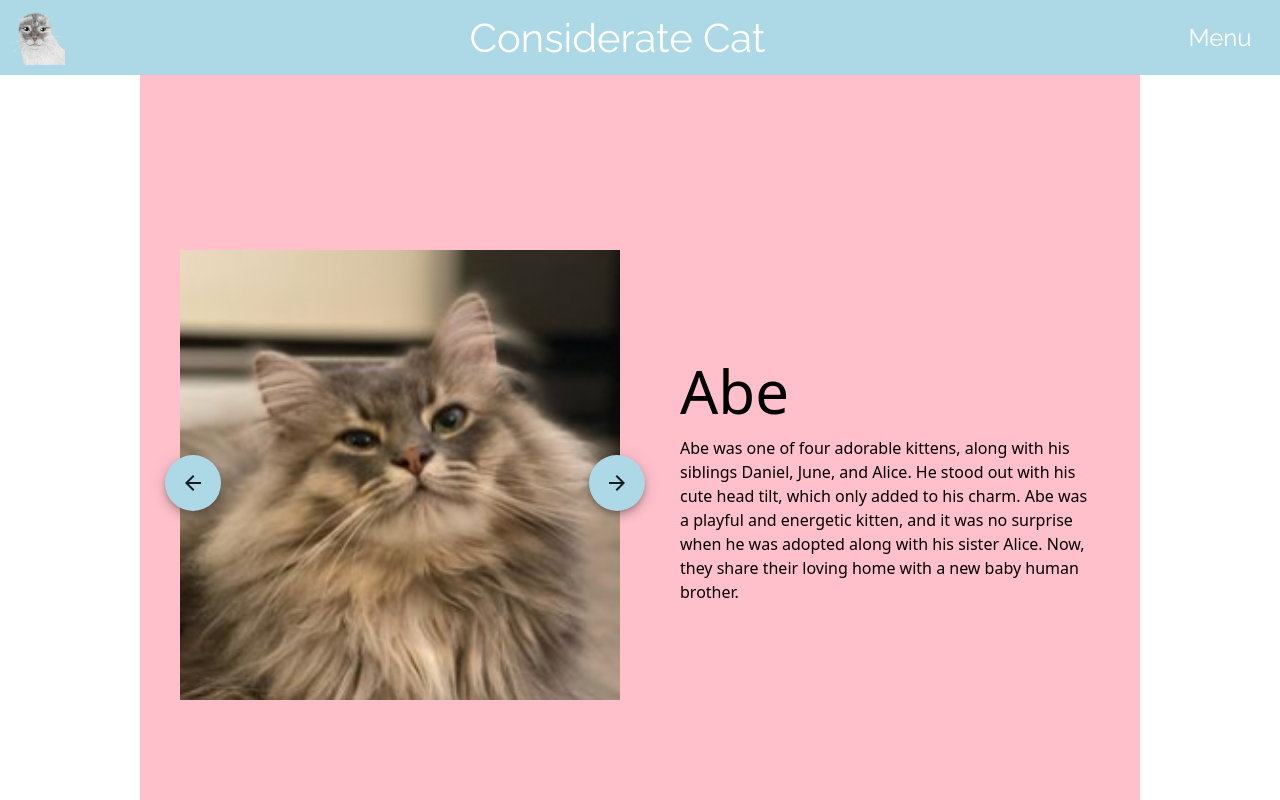
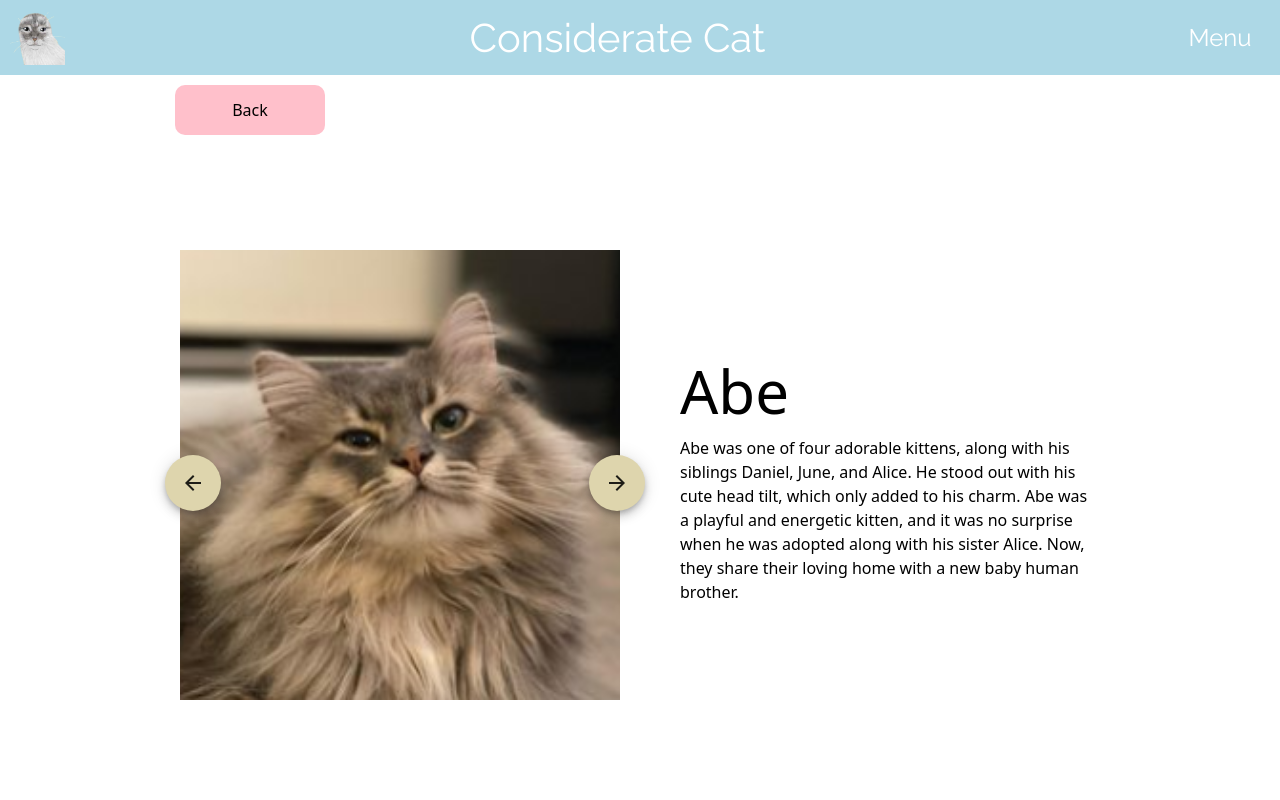
Before and after one commit to madeleine-patience/Considerate-Cat-Tarot-App, a React (Vite) app: page /CatCatalogue in a window 1280 px wide. Both pictures are taken after a click on the picture 145 px from the left and 230 px from the top of the page. Shown: the top 800 px of the page. Built offline with nearby package versions, Linux system fonts and the light colour scheme; a web font is replaced by a local one.

Commit message:
Added tarot card spread to associated cat cards.

```diff
--- a/package.json
+++ b/package.json
@@ -13,7 +13,7 @@
     "@emotion/styled": "^11.11.0",
     "@fontsource/merriweather": "^4.5.14",
     "@mui/icons-material": "^5.14.3",
-    "@mui/material": "^5.14.0",
+    "@mui/material": "^5.14.4",
     "localforage": "^1.10.0",
     "match-sorter": "^6.3.1",
     "react": "^18.2.0",
--- /dev/null
+++ b/src/components/AppearsOnTheseCards.tsx
@@ -0,0 +1,34 @@
+import CardData from "../data/tarotCardData";
+import catData from "../data/cats";
+import { styled } from "@mui/system";
+import ICatProps from "../types/CatProps";
+
+const TarotContainer = styled("div")({
+  display: "flex",
+  gap: "20px",
+  width: 1000,
+  margin: "auto",
+  padding: 20,
+});
+const MappedCard = styled("div")({
+  width: "200px",
+  display: "flex",
+});
+
+const AppearsOnTheseCards = ({ data }: ICatProps) => {
+  const displayTheseCards = data.appearsOnCards;
+
+  const cardsToDisplay = CardData.tarotDeck.map((card) => {
+    if (displayTheseCards.includes(card.id)) {
+      return (
+        <MappedCard>
+          <img src={card.imageFileName} key={card.id} />
+        </MappedCard>
+      );
+    }
+  });
+
+  return <TarotContainer>{cardsToDisplay}</TarotContainer>;
+};
+
+export default AppearsOnTheseCards;
--- a/src/components/CatCarousel.tsx
+++ b/src/components/CatCarousel.tsx
@@ -5,6 +5,11 @@ import ICatProps from "../types/CatProps";
 import { Fab } from "@mui/material";
 import ArrowBackIcon from "@mui/icons-material/ArrowBack";
 import ArrowForwardIcon from "@mui/icons-material/ArrowForward";
+import Button from "./Button";
+import { useNavigate } from "react-router-dom";
+import { ThemeProvider } from "@mui/material/styles";
+import theme from "../theme";
+import zIndex from "@mui/material/styles/zIndex";
 
 const PageContainer = styled("div")(({ theme }) => ({
   display: "flex",
@@ -12,7 +17,6 @@ const PageContainer = styled("div")(({ theme }) => ({
   position: "relative",
   width: 1000,
   height: "800px",
-  background: "pink",
   margin: "auto",
   padding: 20,
   gap: 20,
@@ -79,13 +83,16 @@ const BuddyImage = styled("img")({
   width: "100px",
   borderRadius: "10px",
 });
-interface CatCarouselProps {
-  id: number;
-}
 
-const CatCarousel = ({ data }: ICatProps) => {
+const CatCarousel = ({
+  data,
+  stateFromParent,
+  setterFromParent,
+}: ICatProps) => {
   const secondaryCatImages = catData.cats[data.id].secondaryImages ?? [];
   const [mainImage, setMainImage] = useState(data.image);
+
+  const navigate = useNavigate();
 
   const scrollThroughCats = (
     currentImage: string,
@@ -122,6 +129,25 @@ const CatCarousel = ({ data }: ICatProps) => {
     );
   });
   return (
+    <ThemeProvider theme={theme}>
+      <div
+        style={{
+          position: "relative",
+          width: 1000,
+          margin: "auto",
+        }}
+      >
+        <Button
+          buttonName="Back"
+          style={{
+            position: "absolute",
+            zIndex: 1,
+            margin: "10px 35px",
+          }}
+          onClick={() => {
+            setterFromParent?.(true);
+          }}
+        />
         <PageContainer>
           {/* Cat Content */}
           <LeftContainer>
@@ -131,7 +157,7 @@ const CatCarousel = ({ data }: ICatProps) => {
                   <Fab
                     aria-label="add"
                     style={{
-                  background: "lightBlue",
+                      background: theme.palette.secondary.main,
                     }}
                     onClick={() => scrollThroughCats(mainImage, "left")}
                   >
@@ -140,7 +166,7 @@ const CatCarousel = ({ data }: ICatProps) => {
                   <Fab
                     aria-label="add"
                     style={{
-                  background: "lightBlue",
+                      background: theme.palette.secondary.main,
                     }}
                     onClick={() => scrollThroughCats(mainImage, "right")}
                   >
@@ -149,7 +175,9 @@ const CatCarousel = ({ data }: ICatProps) => {
                 </ButtonNavigationContainer>
               </ButtonSpacing>
               <MainCatImage src={mainImage} />
-          <SecondaryImageContainer>{secondaryImages}</SecondaryImageContainer>
+              <SecondaryImageContainer>
+                {secondaryImages}
+              </SecondaryImageContainer>
             </CatImageContainer>
           </LeftContainer>
 
@@ -170,6 +198,8 @@ const CatCarousel = ({ data }: ICatProps) => {
           ))} */}
           </RightContainer>
         </PageContainer>
+      </div>
+    </ThemeProvider>
   );
 };
 
--- a/src/pages/CatCatalogue.tsx
+++ b/src/pages/CatCatalogue.tsx
@@ -8,6 +8,7 @@ import { DialogContainer } from "../components/StyledElements/DialogContainer";
 import { DialogContent } from "../components/StyledElements/DialogContent";
 import Button from "../components/Button";
 import CatCarousel from "../components/CatCarousel";
+import AppearsOnTheseCards from "../components/AppearsOnTheseCards";
 const StyledCatalogue = styled("div")(({ theme }) => ({
   display: "grid",
   gridTemplateColumns: "auto auto auto auto ",
@@ -67,9 +68,16 @@ const CatCatalogue = () => {
       )}
       <Menu />
       {showCatInfo && (
-        <CatCarousel
-          data={sortByAlphabetical.find((cat) => cat.id == selectedCatId)!}
-        />
+        <>
+          <CatCarousel
+            data={sortByAlphabetical.find((cat) => cat.id == selectedCatId)!}
+            stateFromParent={showCatInfo}
+            setterFromParent={handleShowCatInfo}
+          />
+          <AppearsOnTheseCards
+            data={sortByAlphabetical.find((cat) => cat.id == selectedCatId)!}
+          />
+        </>
       )}
 
       {!showCatInfo && <StyledCatalogue>{allPurrlaroids}</StyledCatalogue>}
--- /dev/null
+++ b/src/theme.ts
@@ -0,0 +1,14 @@
+import { createTheme } from "@mui/material/styles";
+
+const theme = createTheme({
+  palette: {
+    primary: {
+      main: "#e8ccda",
+    },
+    secondary: {
+      main: "#ded5ad",
+    },
+  },
+});
+
+export default theme;
--- a/src/types/CatProps.ts
+++ b/src/types/CatProps.ts
@@ -5,7 +5,11 @@ interface ICatProps {
     description: string;
     buddyIds?: number[];
     image: string;
+    appearsOnCards: number[];
   };
+  stateFromParent?: boolean;
+  setterFromParent?: Function;
+
   handleClick?: (cat: any) => void;
 }
 
```
Also changed, not shown: 1 other file (tests, documents, lock files or other folders). Lines whose indentation alone changed are shown as unchanged.
